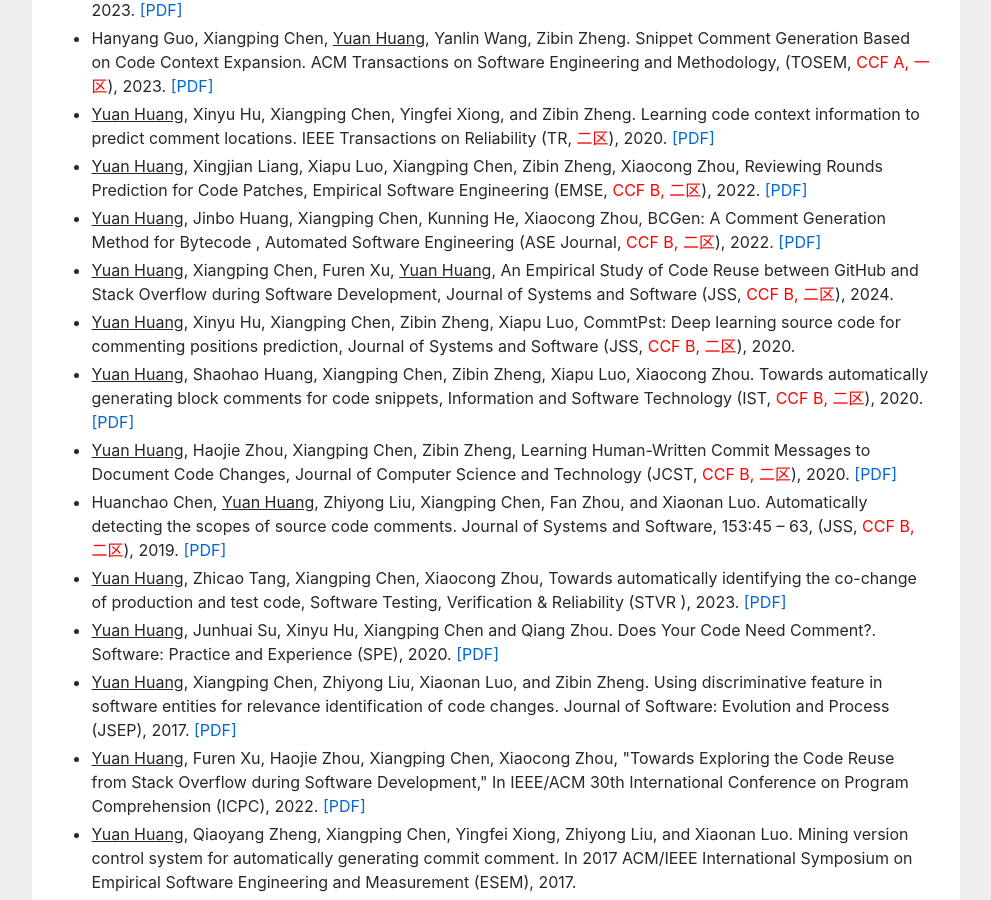
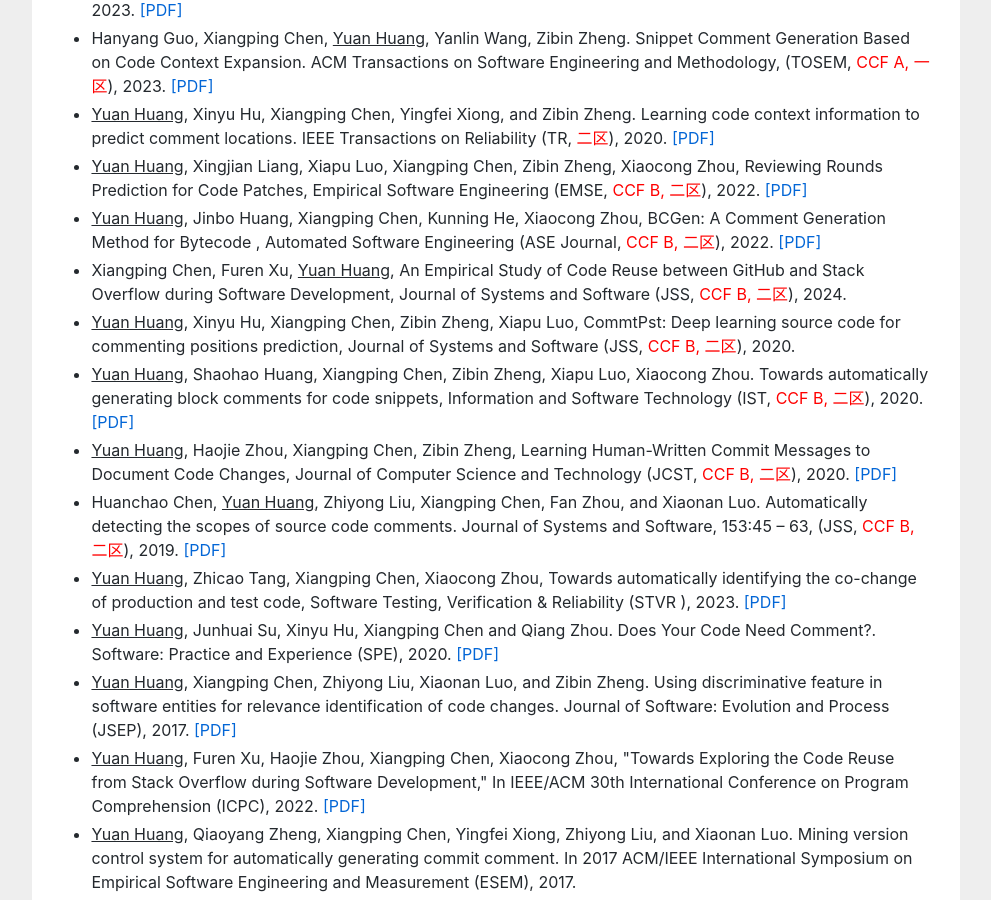
Before and after one commit to huangyuan-hy/huangyuan-hy.github.io, a Jekyll site: the page index.html, which Jekyll copies as it is, in a window 1280 px wide and 900 px high, scrolled down 1639 px. Shown: the whole window, without its empty margins (144-1135 px from the left). Built offline with Jekyll 4.4.1, drawn with Linux system fonts in a browser that asks for light colours.

Commit message:
Update index.html

```diff
--- a/index.html
+++ b/index.html
@@ -134,7 +134,7 @@ empirical study to learn how programmers reuse code on <a href="https://stackove
 <li><u>Yuan Huang</u>, Xinyu Hu, Xiangping Chen, Yingfei Xiong, and Zibin Zheng. Learning code context information to predict comment locations. IEEE Transactions on Reliability (TR, <a href="" style="color:red;"> 二区</a>), 2020. <a href="https://ieeexplore.ieee.org/abstract/document/8809910">[PDF]</a></li>
 <li><u>Yuan Huang</u>, Xingjian Liang, Xiapu Luo, Xiangping Chen, Zibin Zheng, Xiaocong Zhou, Reviewing Rounds Prediction for Code Patches, Empirical Software Engineering (EMSE, <a href="" style="color:red;"> CCF B, 二区</a>), 2022. <a href="https://link.springer.com/article/10.1007/s10664-021-10035-z">[PDF]</a></li>
 <li><u>Yuan Huang</u>, Jinbo Huang, Xiangping Chen, Kunning He, Xiaocong Zhou, BCGen: A Comment Generation Method for Bytecode , Automated Software Engineering (ASE Journal, <a href="" style="color:red;"> CCF B, 二区</a>), 2022. <a href="https://link.springer.com/article/10.1007/s10515-022-00374-6">[PDF]</a></li>
-<li><u>Yuan Huang</u>, Xiangping Chen, Furen Xu, <u>Yuan Huang</u>, An Empirical Study of Code Reuse between GitHub and Stack Overflow during Software Development, Journal of Systems and Software (JSS, <a href="" style="color:red;"> CCF B, 二区</a>), 2024.</li>
+<li>Xiangping Chen, Furen Xu, <u>Yuan Huang</u>, An Empirical Study of Code Reuse between GitHub and Stack Overflow during Software Development, Journal of Systems and Software (JSS, <a href="" style="color:red;"> CCF B, 二区</a>), 2024.</li>
 <li><u>Yuan Huang</u>, Xinyu Hu, Xiangping Chen, Zibin Zheng, Xiapu Luo, CommtPst: Deep learning source code for commenting positions prediction, Journal of Systems and Software (JSS, <a href="" style="color:red;"> CCF B, 二区</a>), 2020.</li>
 <li><u>Yuan Huang</u>, Shaohao Huang, Xiangping Chen, Zibin Zheng, Xiapu Luo, Xiaocong Zhou. Towards automatically generating block comments for code snippets, Information and Software Technology (IST, <a href="" style="color:red;"> CCF B, 二区</a>), 2020. <a href="https://www.sciencedirect.com/science/article/abs/pii/S0950584920301427">[PDF]</a></li>
 <li><u>Yuan Huang</u>, Haojie Zhou, Xiangping Chen, Zibin Zheng, Learning Human-Written Commit Messages to Document Code Changes, Journal of Computer Science and Technology (JCST, <a href="" style="color:red;"> CCF B, 二区</a>), 2020. <a href="https://jcst.ict.ac.cn/fileup/1000-9000/PDF/2020-6-3-0496.pdf">[PDF]</a></li>
```
